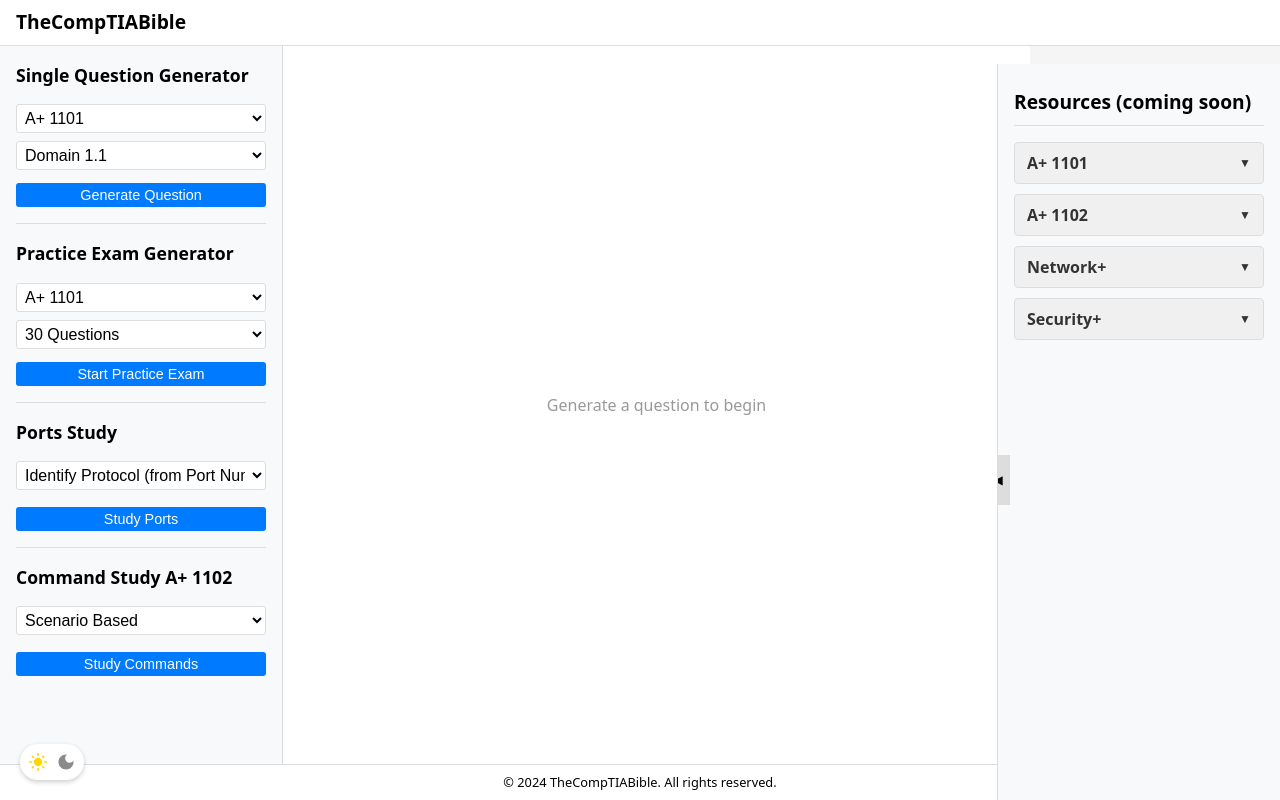
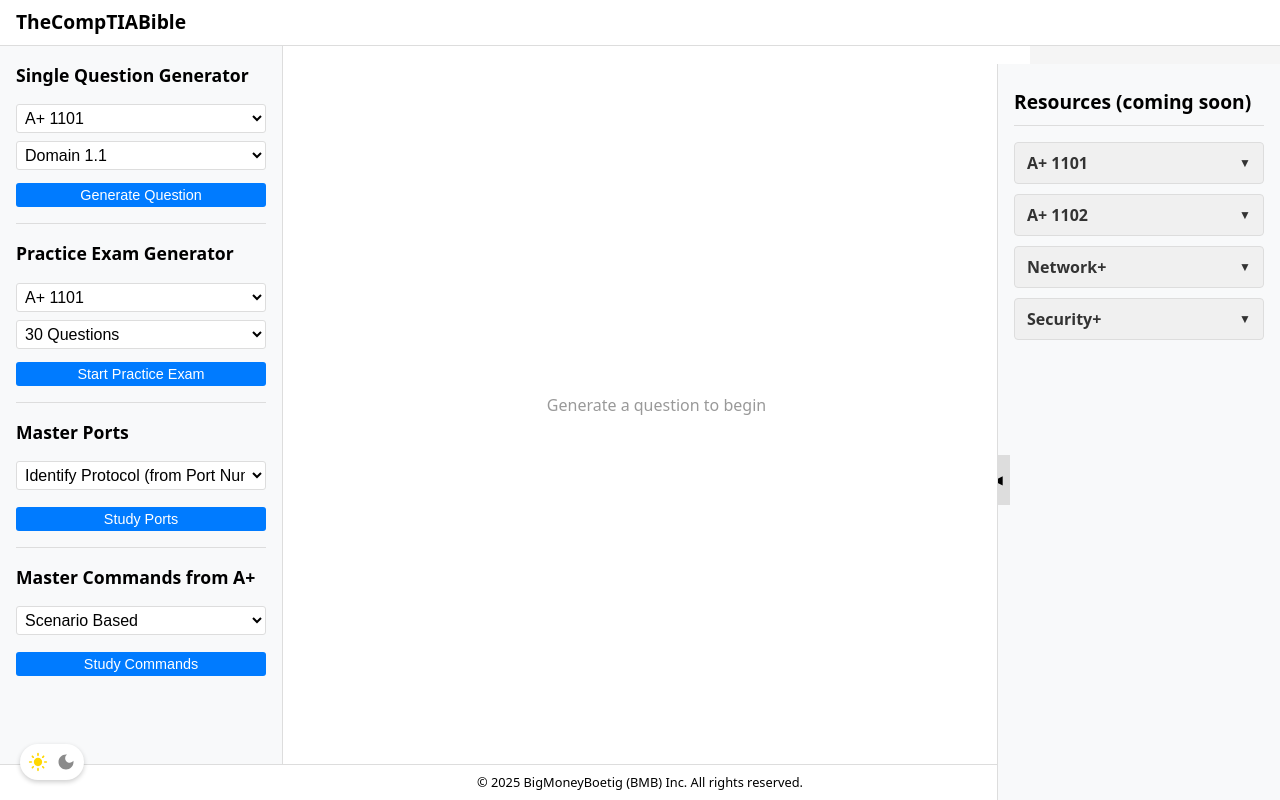
Before and after one commit to ConnorBoetig-dev/comptiabible2, a React (Vite) app: page / in a window 1280 px wide. Built offline with nearby package versions, Linux system fonts and the light colour scheme.

Commit message:
Headers and shi

```diff
--- a/src/pages/Home.jsx
+++ b/src/pages/Home.jsx
@@ -908,13 +908,13 @@
             </button>
           </section>
 
-          {/* Add new Ports Study section */}
+          {/* Ports Study section */}
           <section className="ports-study" style={{
             marginTop: '1rem',
             paddingTop: '1rem',
             borderTop: `1px solid ${isDarkMode ? '#404040' : '#ddd'}`
           }}>
-            <h2 style={{ marginTop: 0, fontSize: '1.1rem', marginBottom: '1rem' }}>Ports Study</h2>
+            <h2 style={{ marginTop: 0, fontSize: '1.1rem', marginBottom: '1rem' }}>Master Ports</h2>
 
             <select
               value={selectedQuestionType}
@@ -952,13 +952,13 @@
             </button>
           </section>
 
-          {/* Add Command Study section */}
+          {/* Command Study section */}
           <section className="commands-study" style={{
             marginTop: '1rem',
             paddingTop: '1rem',
             borderTop: `1px solid ${isDarkMode ? '#404040' : '#ddd'}`
           }}>
-            <h2 style={{ marginTop: 0, fontSize: '1.1rem', marginBottom: '1rem' }}>Command Study A+ 1102</h2>
+            <h2 style={{ marginTop: 0, fontSize: '1.1rem', marginBottom: '1rem' }}>Master Commands from A+</h2>
 
             <select
               value={selectedCommandQuestionType}
@@ -1167,7 +1167,7 @@
         borderTop: `1px solid ${isDarkMode ? '#404040' : '#ddd'}`,
         textAlign: 'center',
       }}>
-        <p style={{ margin: 0, fontSize: '0.8rem' }}>© 2024 TheCompTIABible. All rights reserved.</p>
+        <p style={{ margin: 0, fontSize: '0.8rem' }}>© 2025 BigMoneyBoetig (BMB) Inc. All rights reserved.</p>
       </footer>
     </div>
   );
```
